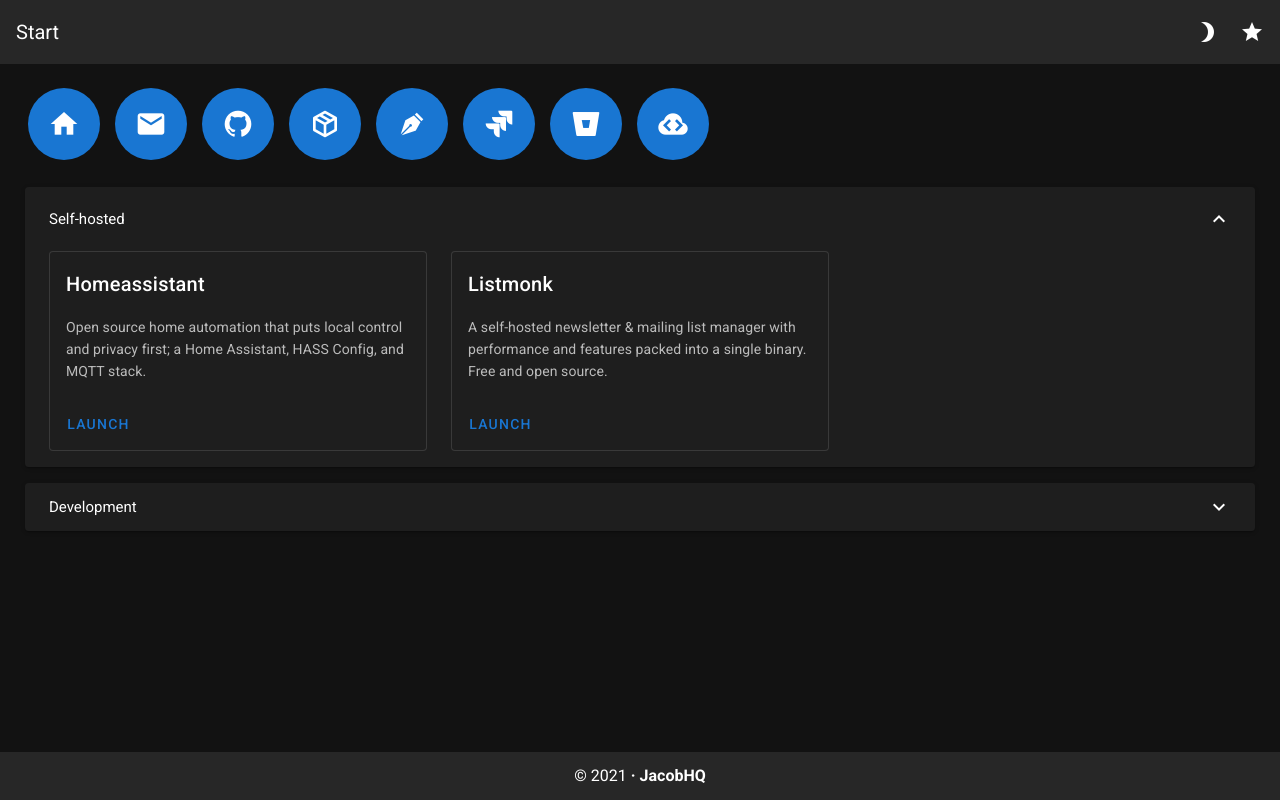
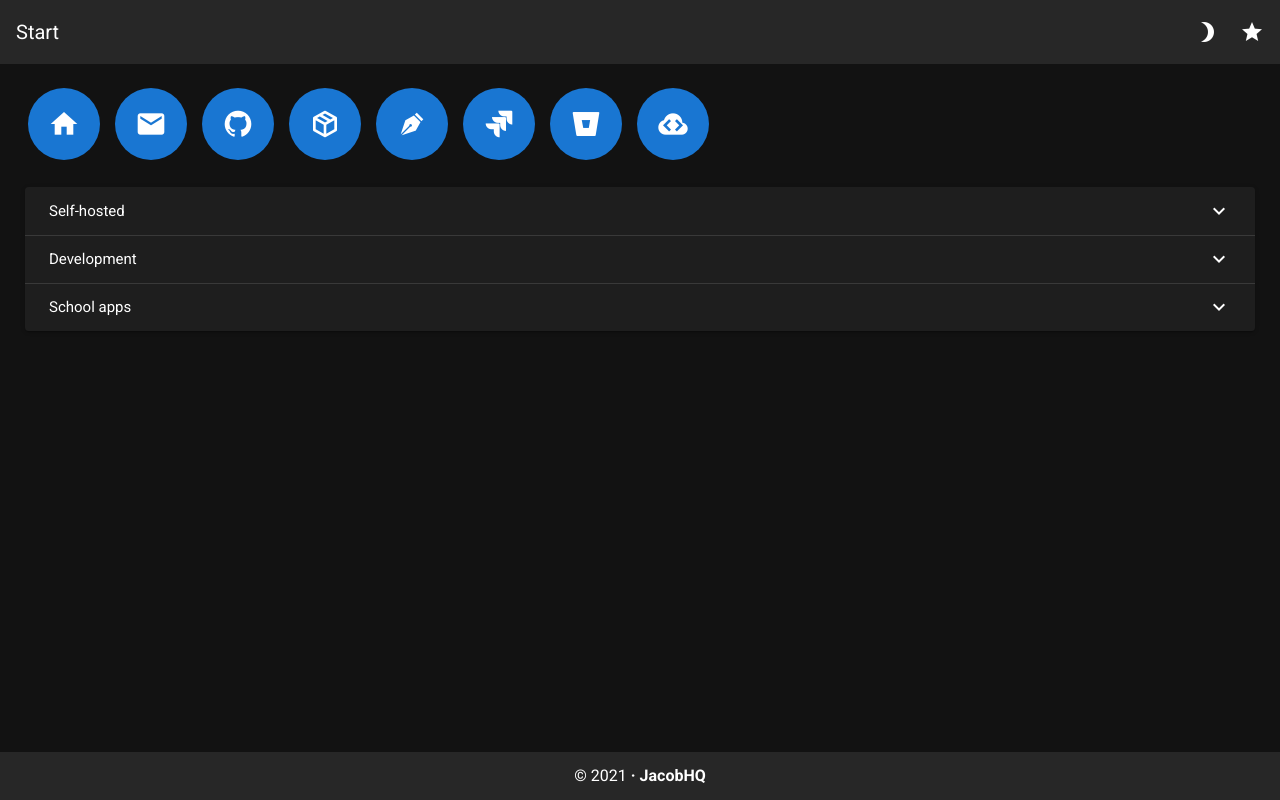
Before and after one commit to jacobhq/start, a Nuxt app: page / in a window 1280 px wide. Built offline with nearby package versions, Linux system fonts and the light colour scheme.

Commit message:
Persist theme

```diff
--- a/layouts/default.vue
+++ b/layouts/default.vue
@@ -32,15 +32,27 @@
 </template>
 
 <script>
+import { mapMutations } from 'vuex'
 
 export default {
   data () {
     return {
     }
   },
+  beforeMount() {
+    const theme = localStorage.getItem("dark\_theme");
+    if (theme) {
+        if (theme == "true") {
+            this.$vuetify.theme.dark = true;
+        } else {
+            this.$vuetify.theme.dark = false;
+        }
+    }
+  },
   methods: {
     toggle() {
       this.$vuetify.theme.dark = !this.$vuetify.theme.dark
+      localStorage.setItem("dark\_theme", this.$vuetify.theme.dark.toString());
     }
   }
 }
--- a/pages/index.vue
+++ b/pages/index.vue
@@ -2,7 +2,7 @@
   <div>
     <FabRow />
     <br>
-    <v-expansion-panels v-model="panel" multiple>
+    <v-expansion-panels v-model="panel">
       <v-expansion-panel>
         <v-expansion-panel-header>Self-hosted</v-expansion-panel-header>
         <v-expansion-panel-content>
@@ -12,7 +12,7 @@
                 <v-card-title>Homeassistant</v-card-title>
                 <v-card-text>Open source home automation that puts local control and privacy first; a Home Assistant, HASS Config, and MQTT stack.</v-card-text>
                 <v-card-actions>
-                  <v-btn depressed text href="https://hassio.jacobhq.xyz/" color="primary">Launch</v-btn>
+                  <v-btn depressed href="https://hassio.jacobhq.xyz/" color="primary" text>Launch</v-btn>
                 </v-card-actions>
               </v-card>
             </div>
@@ -21,7 +21,7 @@
                 <v-card-title>Listmonk</v-card-title>
                 <v-card-text>A self-hosted newsletter & mailing list manager with performance and features packed into a single binary. Free and open source.</v-card-text>
                 <v-card-actions>
-                  <v-btn depressed text href="https://mail.jacobhq.xyz/" color="primary">Launch</v-btn>
+                  <v-btn depressed href="https://mail.jacobhq.xyz/" color="primary" text>Launch</v-btn>
                 </v-card-actions>
               </v-card>
             </div>
@@ -38,7 +38,7 @@
                 <v-card-title>Github</v-card-title>
                 <v-card-text>Millions of developers and companies build, ship, and maintain their software on GitHub—the largest and most advanced development platform in the world.</v-card-text>
                 <v-card-actions>
-                  <v-btn depressed text href="https://github.com/" color="primary">Launch</v-btn>
+                  <v-btn depressed href="https://github.com/" color="primary" text>Launch</v-btn>
                 </v-card-actions>
               </v-card>
             </div>
@@ -47,7 +47,7 @@
                 <v-card-title>Bitbucket</v-card-title>
                 <v-card-text>Bitbucket is more than just Git code management. Bitbucket gives teams one place to plan projects, collaborate on code, test, and deploy.</v-card-text>
                 <v-card-actions>
-                  <v-btn depressed text href="https://bitbucket.org/account/signin/" color="primary">Launch</v-btn>
+                  <v-btn depressed href="https://bitbucket.org/account/signin/" color="primary" text>Launch</v-btn>
                 </v-card-actions>
               </v-card>
             </div>
@@ -56,7 +56,34 @@
                 <v-card-title>Gitpod</v-card-title>
                 <v-card-text>Dev Environments Built for the Cloud. Describe your dev environments as code and automate the last missing piece in your DevOps pipeline.</v-card-text>
                 <v-card-actions>
-                  <v-btn depressed text href="https://gitpod.io/" color="primary">Launch</v-btn>
+                  <v-btn depressed href="https://gitpod.io/" color="primary" text>Launch</v-btn>
+                </v-card-actions>
+              </v-card>
+            </div>
+          </div>
+        </v-expansion-panel-content>
+      </v-expansion-panel>
+      <v-expansion-panel>
+        <v-expansion-panel-header>School apps</v-expansion-panel-header>
+        <v-expansion-panel-content>
+          <div class="row">
+            <div class="col">
+              <v-card outlined>
+                <v-card-title>Google classroom</v-card-title>
+                <v-card-text>A free and easy tool helping educators efficiently manage and assess progress, while enhancing connections with learners from school, from home, or on the go.</v-card-text>
+                <v-card-actions>
+                  <v-btn depressed href="https://classroom.google.com/u/1/h" color="primary">Launch</v-btn>
+                  <v-btn depressed text href="https://classroom.google.com/u/0/h" color="primary">Launch on managed chromebook</v-btn>
+                </v-card-actions>
+              </v-card>
+            </div>
+            <div class="col">
+              <v-card outlined>
+                <v-card-title>Google drive</v-card-title>
+                <v-card-text>Easy and secure access to all of your content. Store, share and collaborate on files and folders from any mobile device, tablet or computer</v-card-text>
+                <v-card-actions>
+                  <v-btn depressed href="https://drive.google.com/u/1/h" color="primary">Launch</v-btn>
+                  <v-btn depressed text href="https://drive.google.com/u/0/h" color="primary">Launch on managed chromebook</v-btn>
                 </v-card-actions>
               </v-card>
             </div>
--- /dev/null
+++ b/store/index.js
@@ -0,0 +1,9 @@
+export const state = () => ({
+  dark: true
+})
+
+export const mutations = {
+  toggleMode(state) {
+    state.dark = !state.dark
+  }
+}
```
